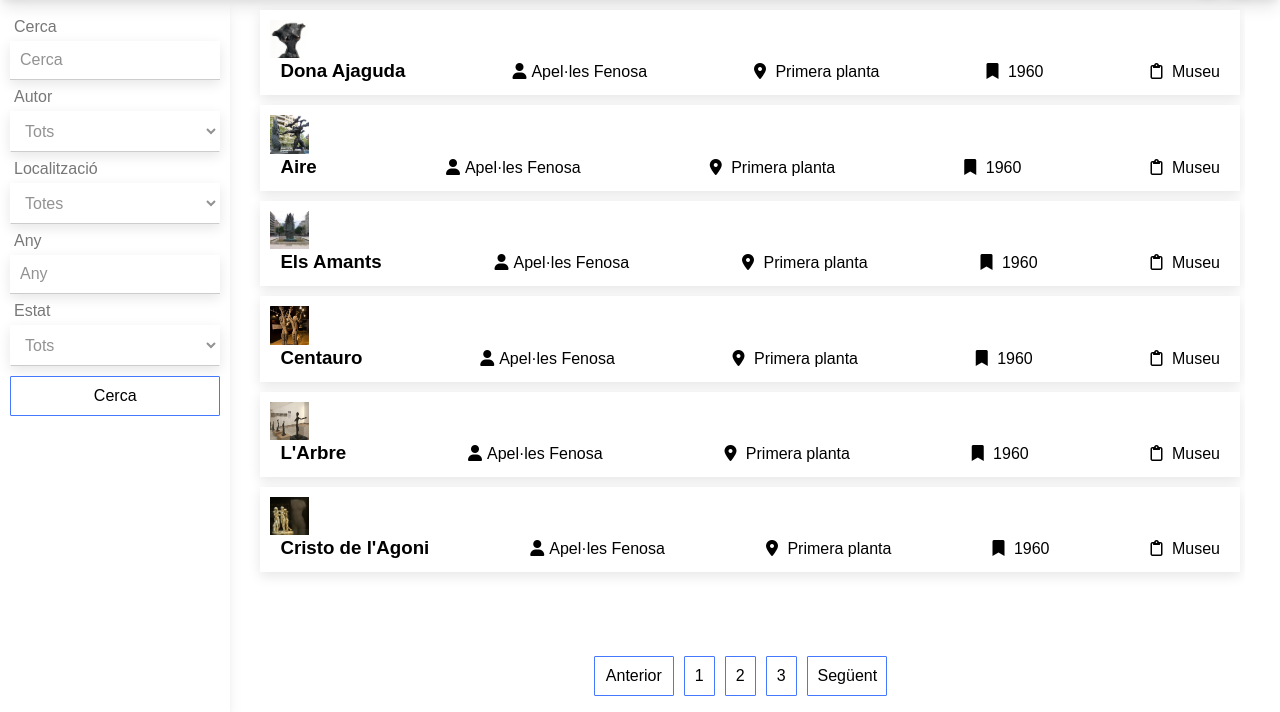
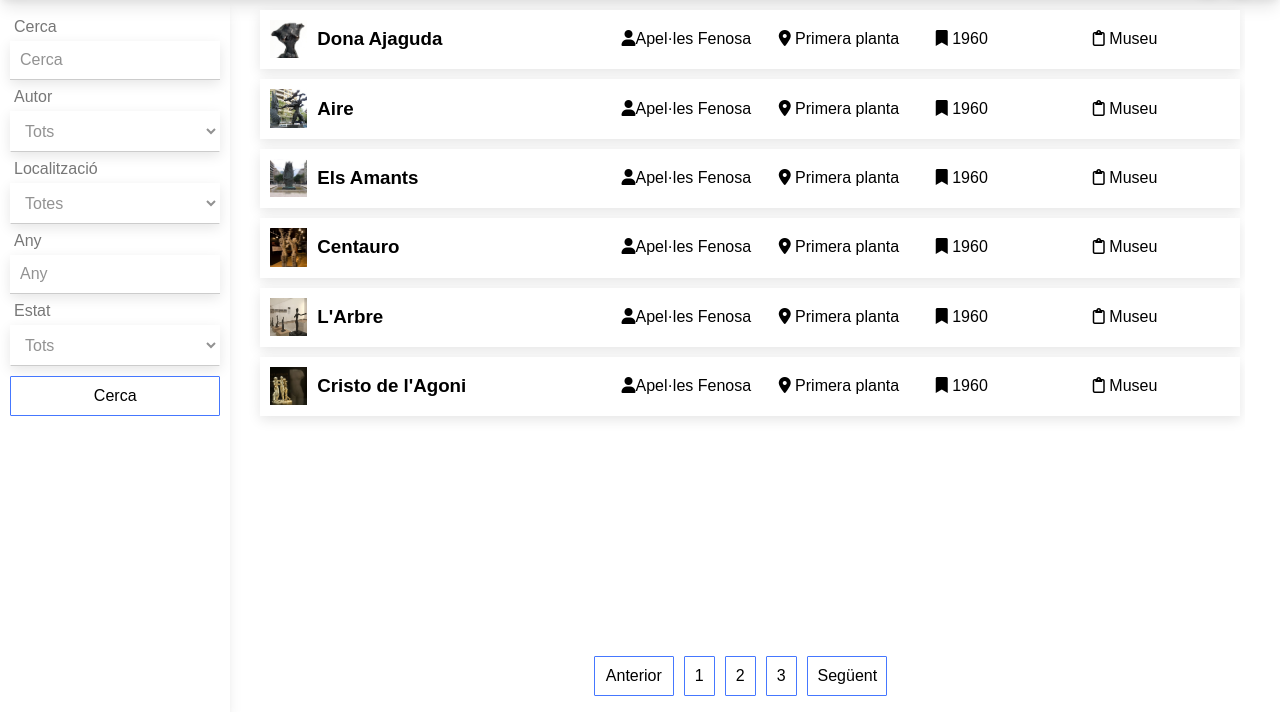
Before and after one commit to krelk-works/projecteDAW, a PHP site: page / in a window 1280 px wide. Shown: the part 88-800 px from the top of the page. Run offline with PHP 8.4, Linux system fonts and the light colour scheme; the visitor is signed in with stand-in values (Sample User, id 1); style sheets or scripts are compiled from the project's sources.

Commit message:
Añadido mejora en scss, listas pagina principal

```diff
--- a/assets/css/home-list.css
+++ b/assets/css/home-list.css
@@ -1,5 +1,4 @@
 #home-list-wrapper {
-  /*background-color: rgb(66, 151, 226);*/
   padding: 0px 15px 0px 20px;
   width: calc(82% - 35px);
   display: flex;
@@ -7,7 +6,6 @@
   justify-content: flex-start;
   align-items: flex-start;
   height: 89vh;
-  /*background-color: #f5f5f5;*/
   overflow-x: hidden;
   overflow-y: auto;
 }
@@ -19,8 +17,9 @@
 
 .home-list-item {
   display: flex;
-  flex-wrap: wrap;
-  justify-content: flex-start;
+  flex-wrap: nowrap;
+  flex-direction: row;
+  justify-content: space-between;
   align-items: center;
   width: 100%;
   padding: 10px;
@@ -32,28 +31,23 @@
   transition: border-bottom 0.66s, padding 0.2s;
 }
 
-.home-list-item p {
-  margin-right: 100px;
-}
-
 .home-list-item:hover {
   border-bottom: 1px solid #4577ff;
   cursor: pointer;
-  /*margin: 5px;*/
   padding: 15px;
 }
 
 .home-list-item-info {
-  display: flex;
-  flex-direction: row;
-  justify-content: space-between;
-  align-items: center;
-  flex-wrap: nowrap;
+  display: grid;
+  grid-template-columns: 2fr 1fr 1fr 1fr 1fr; /* Definimos 5 columnas */
+  gap: 10px; /* Ajusta el espacio entre las columnas */
+  align-items: center; /* Alinea verticalmente */
   width: 100%;
 }
 
-.home-list-item-info * {
-  margin: 5px;
+.home-list-item-info p, .home-list-item-info h3 {
+  white-space: nowrap;
+  margin: 0 0 0 10px;
 }
 
 .home-list-item-img {
@@ -88,9 +82,4 @@
 
 .home-list-pagination-page {
   width: auto !important;
-}
-
-.home-list-item-info p, .home-list-item-info h3 {
-  margin: 0 10px;
-  white-space: nowrap;
 }/*# sourceMappingURL=home-list.css.map */
```
Also changed, not shown: assets/scss/home-list.scss (+10 -24 lines), 1 other file.
